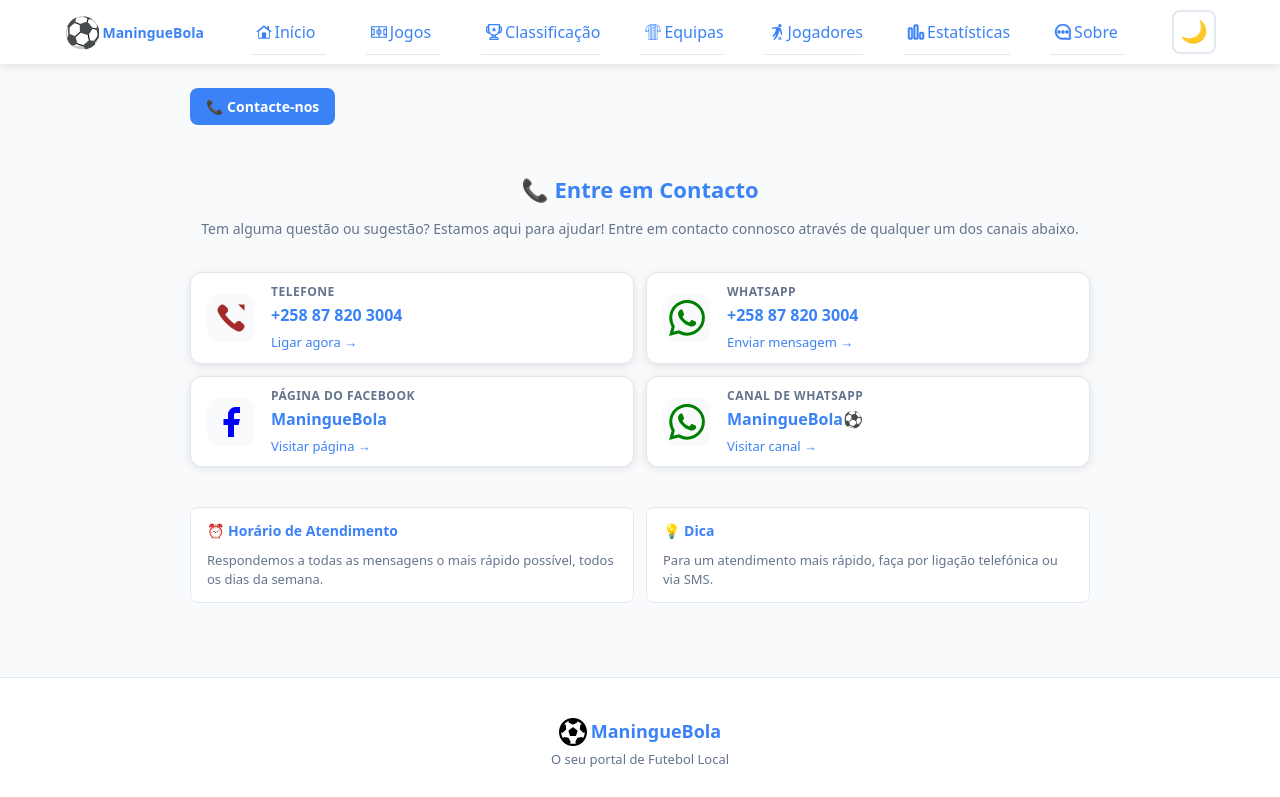
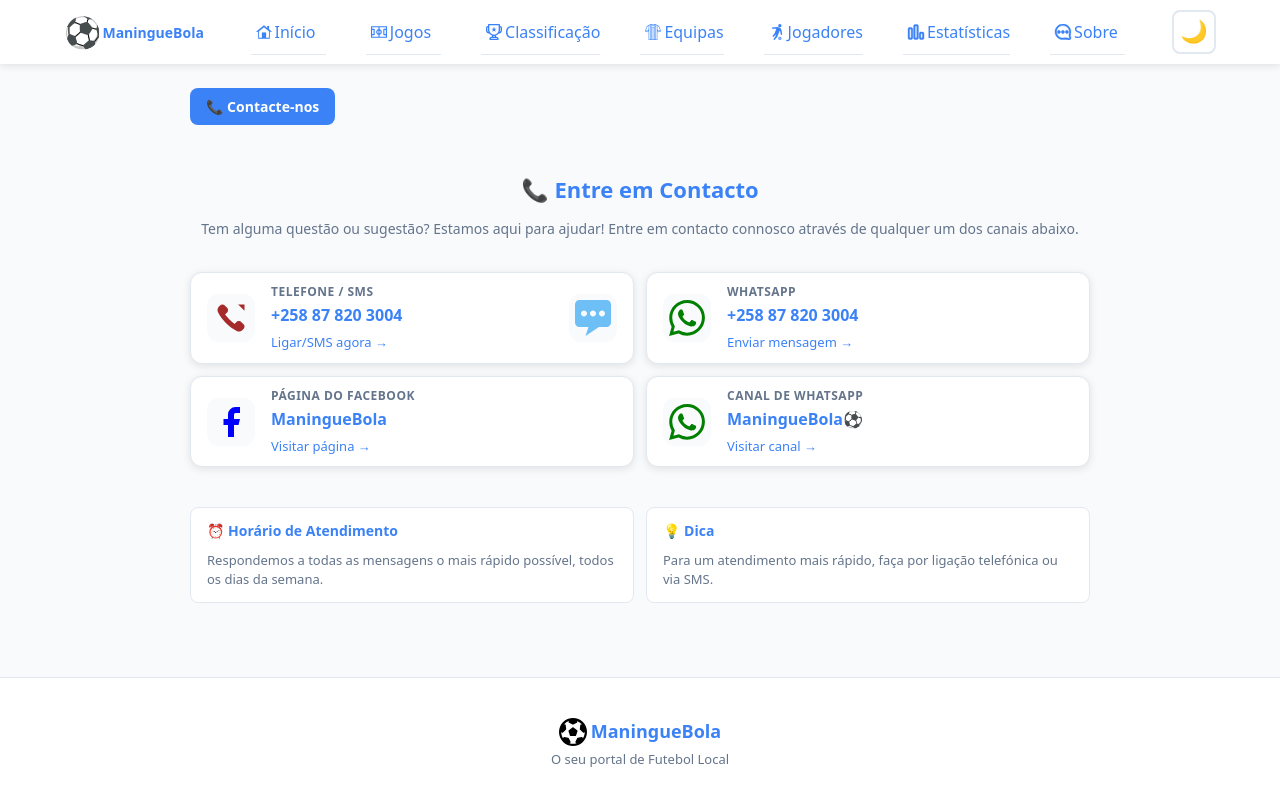
Before and after one commit to Raimundroid/maninguebola, a React (Vite) app: page /contacto in a window 1280 px wide. Shown: the top 797 px of the page. Built offline with nearby package versions, Linux system fonts and the light colour scheme.

Commit message:
added an sms svg ContactPage

```diff
--- a/src/pages/ContactPage/ContactPage.css
+++ b/src/pages/ContactPage/ContactPage.css
@@ -190,6 +190,10 @@
   fill: brown;
   stroke-width: 50px;
 }
+.contact-card__icon #sms {
+  fill: rgb(110, 191, 245);
+  stroke-width: 50px;
+}
 
 .contact-card__icon #whatsapp {
   fill: green;
--- a/src/pages/ContactPage/ContactPage.jsx
+++ b/src/pages/ContactPage/ContactPage.jsx
@@ -122,9 +122,23 @@ const ContactPage = () => {
               </svg>
             </div>
             <div className="contact-card__content">
-              <h3 className="contact-card__title">Telefone</h3>
+              <h3 className="contact-card__title">Telefone / SMS</h3>
               <p className="contact-card__value">{contactInfo.phone}</p>
-              <span className="contact-card__action">Ligar agora →</span>
+              <span className="contact-card__action">Ligar/SMS agora →</span>
+            </div>
+            <div className="contact-card__icon">
+              <svg
+                id="sms"
+                xmlns="http://www.w3.org/2000/svg"
+                width={36}
+                height={36}
+                viewBox="0 0 512 512"
+                fill="currentColor"
+              >
+                <g>
+                  <path d="M448,0H64C28.6,0,0,28.6,0,64v256c0,35.4,28.6,64,64,64h128l-42.7,128l192-128H448c35.4,0,64-28.6,64-64V64 C512,28.6,483.4,0,448,0z M128,234.7c-23.6,0-42.7-19.1-42.7-42.7s19.1-42.7,42.7-42.7s42.7,19.1,42.7,42.7S151.6,234.7,128,234.7z M256,234.7c-23.6,0-42.7-19.1-42.7-42.7s19.1-42.7,42.7-42.7s42.7,19.1,42.7,42.7S279.6,234.7,256,234.7z M384,234.7 c-23.6,0-42.7-19.1-42.7-42.7s19.1-42.7,42.7-42.7s42.7,19.1,42.7,42.7S407.6,234.7,384,234.7z"></path>
+                </g>
+              </svg>
             </div>
           </a>
 
```
